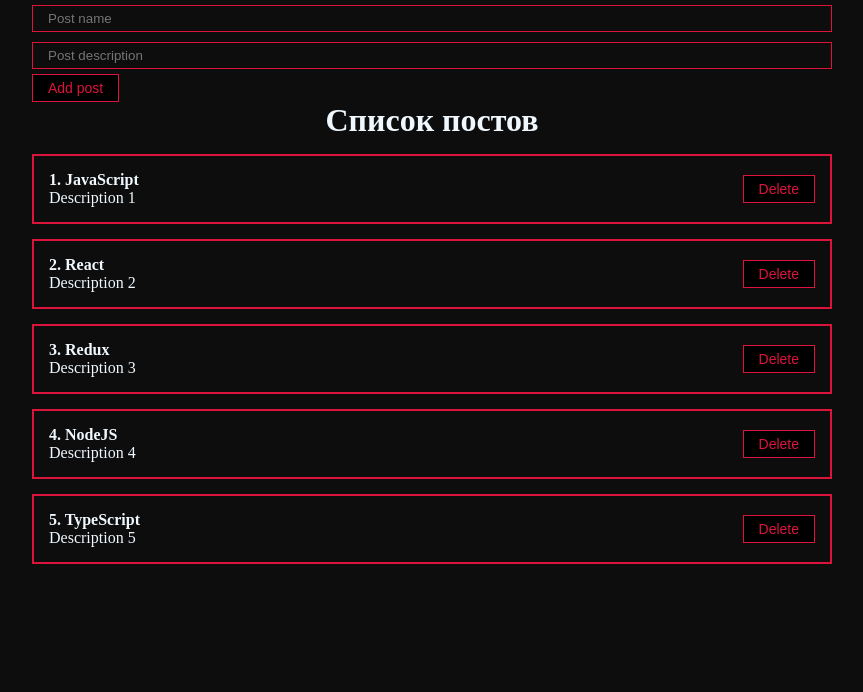
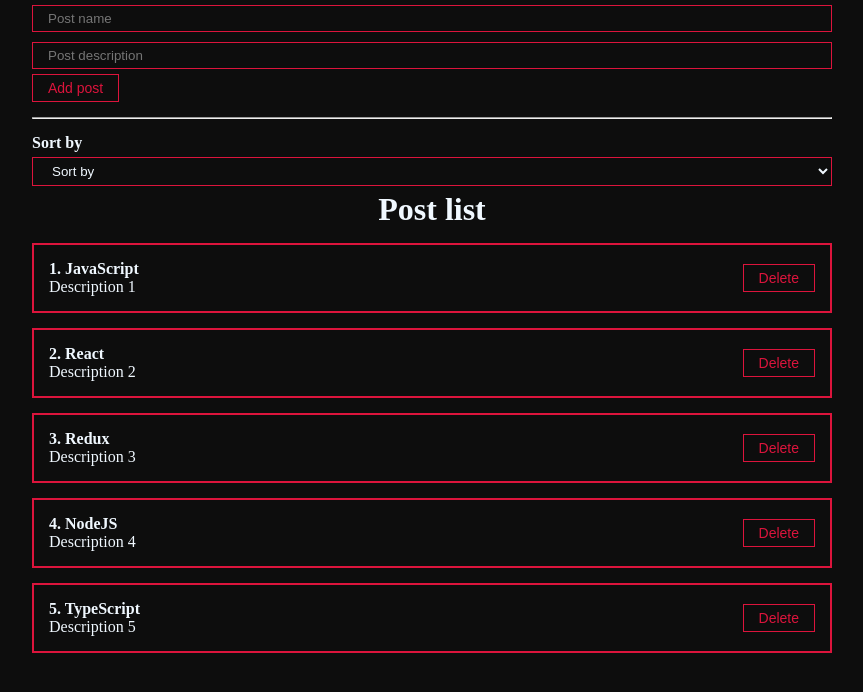
Before and after one commit to Noidan/reactUlbi, a React (Create React App) app: page / in a window 1280 px wide. Shown: the top 692 px of the page, without its empty margins (208-1071 px from the left). Built offline with nearby package versions, Linux system fonts and the light colour scheme.

Commit message:
SortList

```diff
--- a/src/App.js
+++ b/src/App.js
@@ -2,6 +2,7 @@
 import './styles/App.css'
 import PostList from "./components/PostList";
 import PostForm from "./components/PostForm";
+import MySelect from "./components/UI/select/MySelect";
 
 function App() {
 
@@ -13,6 +14,8 @@
     { id: 5, title: 'TypeScript', body: 'Description 5' }
   ])
 
+const [selectedSort, setSelectedSort] = useState('')
+
   const createPost = (newPost) => {
     setPosts([...posts, newPost])
   }
@@ -22,16 +25,35 @@
     setPosts(posts.filter(p => p.id !== post.id))
   }
 
+  const sortPosts = (sort) => {
+    setSelectedSort(sort)
+    console.log(sort)
+
+  }
+
   return <div className="App">
     <PostForm create={createPost} />
+    <hr style={{ margin: '15px 0'}} />
+    <div>
+      <MySelect
+      value={selectedSort}
+      onChange={sortPosts}
+        defaultValue="Sort by"
+        options={[
+          {value: 'title', name: 'name'},
+          {value: 'body', name: 'description'}
+        ]}
+      />
+    </div>
     {posts.length
       ?
-      <PostList remove={removePost} posts={posts} title='Список постов' />
+      <PostList remove={removePost} posts={posts} title='Post list' />
       :
       <h1 style={{ textAlign: 'center' }}>
         Posts not found
       </h1>
     }
+
   </div>
 }
 
--- a/src/components/UI/button/MyButton.module.css
+++ b/src/components/UI/button/MyButton.module.css
@@ -2,7 +2,7 @@
     padding: 5px 15px;
     color: crimson;
     font-size:  14px;
-    background: black;
+    background: transparent;
     border: 1px solid crimson;
     cursor: pointer;
 
--- /dev/null
+++ b/src/components/UI/select/MySelect.jsx
@@ -0,0 +1,24 @@
+import React from "react";
+import classes from './MySelect.module.css'
+
+
+const MySelect = ({ options, defaultValue, value, onChange }) => {
+    return <div>
+        <strong>Sort by</strong>
+        <select
+            className={classes.mySelect}
+            value={value}
+            onChange={event => onChange(event.target.value)}
+        >
+            <option disabled value="">{defaultValue}</option>
+            {options.map(option =>
+                <option key={option.value} value={option.value}>
+                    {option.name}
+                </option>
+            )}
+        </select>
+    </div>
+
+}
+
+export default MySelect
--- /dev/null
+++ b/src/components/UI/select/MySelect.module.css
@@ -0,0 +1,8 @@
+.mySelect {
+  width: 100%;
+  padding: 5px 15px;
+  margin: 5px 0;
+  border: 1px solid crimson;
+  color: aliceblue;
+  background-color: transparent;
+}
--- a/src/styles/App.css
+++ b/src/styles/App.css
@@ -11,7 +11,7 @@
 }
 .App {
     width: 800px;
-    background-color: black;
+    background-color: #0D0D0D;
 }
 
 .post {
```
